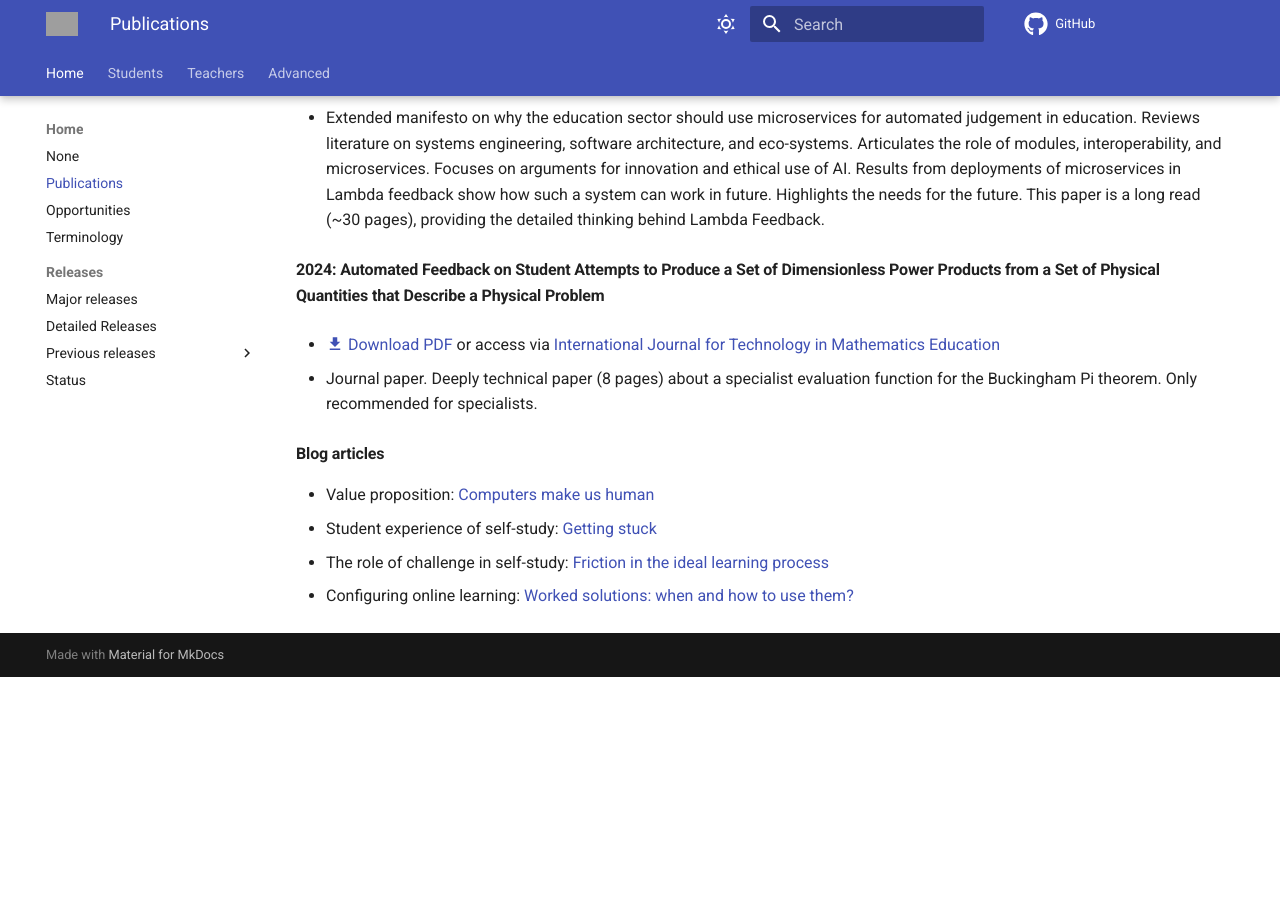
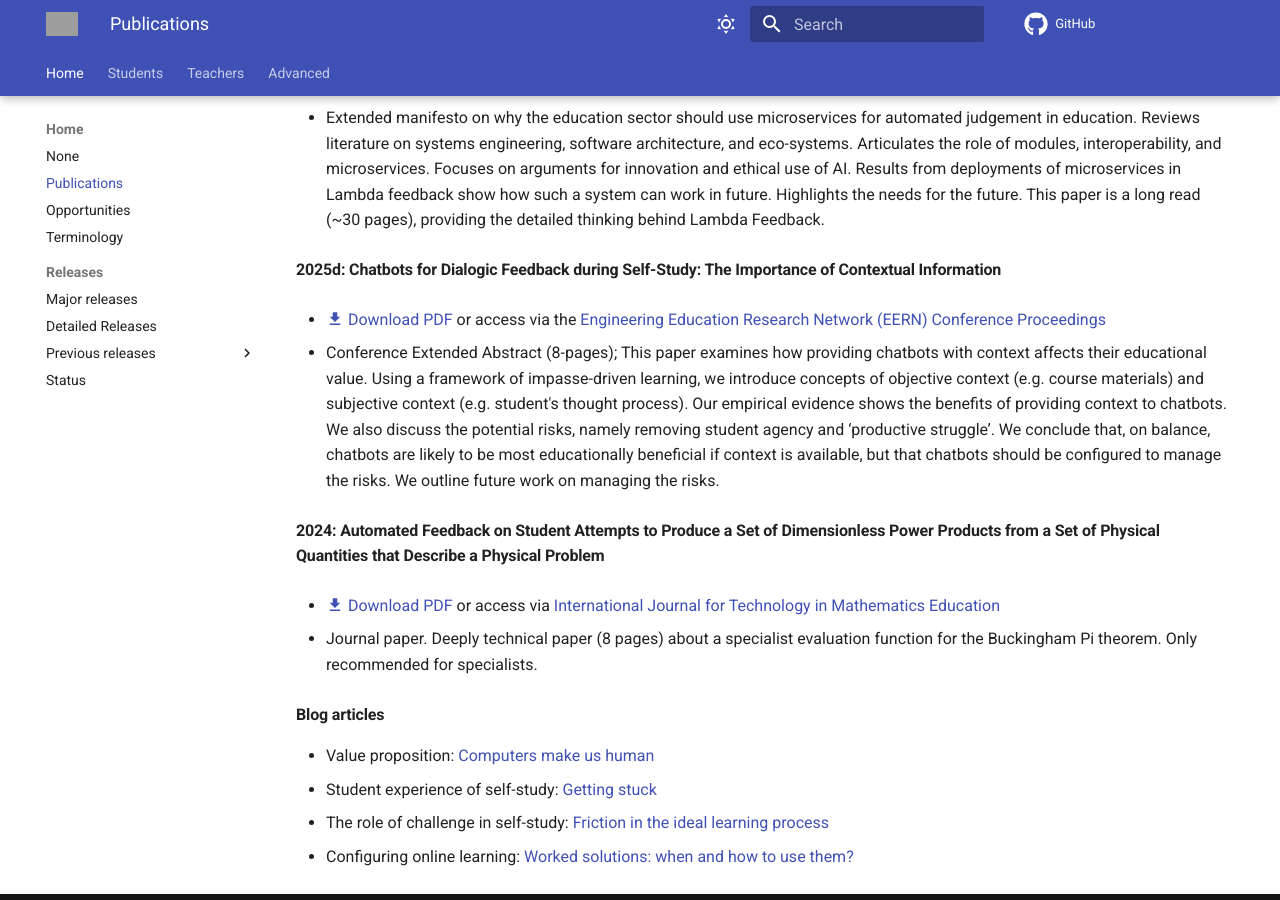
Before and after one commit to lambda-feedback/user-documentation, an MkDocs documentation site: the page built from docs/publications.md, in a window 1280 px wide and 900 px high, scrolled down 497 px. Built offline with MkDocs 1.6.1 and Material for MkDocs 9.7.7, drawn with Linux system fonts in a browser that asks for light colours; comment, search, counter and statistics services are not loaded; before the commit the page ends 1174 px from its top, so only the background shows below that; grey boxes are pictures that could not be loaded.

Commit message:
Added EERN 2025 paper

```diff
--- a/docs/publications.md
+++ b/docs/publications.md
@@ -20,6 +20,12 @@ hide:
 
 - Extended manifesto on why the education sector should use microservices for automated judgement in education. Reviews literature on systems engineering, software architecture, and eco-systems. Articulates the role of modules, interoperability, and microservices. Focuses on arguments for innovation and ethical use of AI. Results from deployments of microservices in Lambda feedback show how such a system can work in future. Highlights the needs for the future. This paper is a long read (~30 pages), providing the detailed thinking behind Lambda Feedback.
 
+#### 2025d: Chatbots for Dialogic Feedback during Self-Study: The Importance of Contextual Information
+
+- [:material-download: Download PDF](assets/publications/2025_EERN_Paper_Proceedings_Extracted.pdf) or access via the [Engineering Education Research Network (EERN) Conference Proceedings](https://research.manchester.ac.uk/en/publications/uk-and-ireland-engineering-education-research-network-annual-symp)
+
+- Conference Extended Abstract (8-pages); This paper examines how providing chatbots with context affects their educational value. Using a framework of impasse-driven learning, we introduce concepts of objective context (e.g. course materials) and subjective context (e.g. student's thought process). Our empirical evidence shows the benefits of providing context to chatbots. We also discuss the potential risks, namely removing student agency and ‘productive struggle’. We conclude that, on balance, chatbots are likely to be most educationally beneficial if context is available, but that chatbots should be configured to manage the risks. We outline future work on managing the risks.
+
 #### 2024: Automated Feedback on Student Attempts to Produce a Set of Dimensionless Power Products from a Set of Physical Quantities that Describe a Physical Problem
 
 - [:material-download: Download PDF](assets/publications/Lundengard_etal_2023_Preprint_Automated_feedback_on_dimensionless_power_products_from_physical_quantities.pdf) or access via [International Journal for Technology in Mathematics Education](https://www.ingentaconnect.com/content/resinf/tme/2024/00000031/00000003/art00003)
```
Also changed, not shown: 1 other file.
